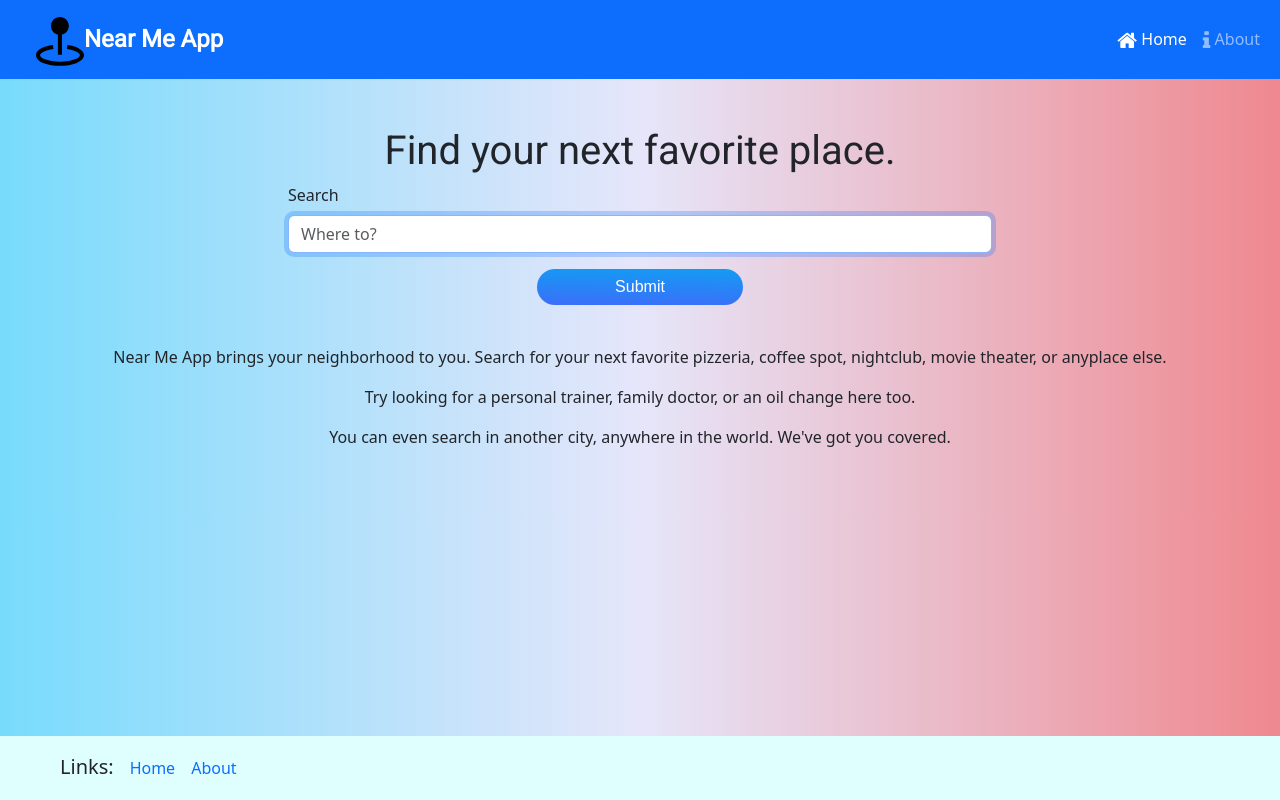
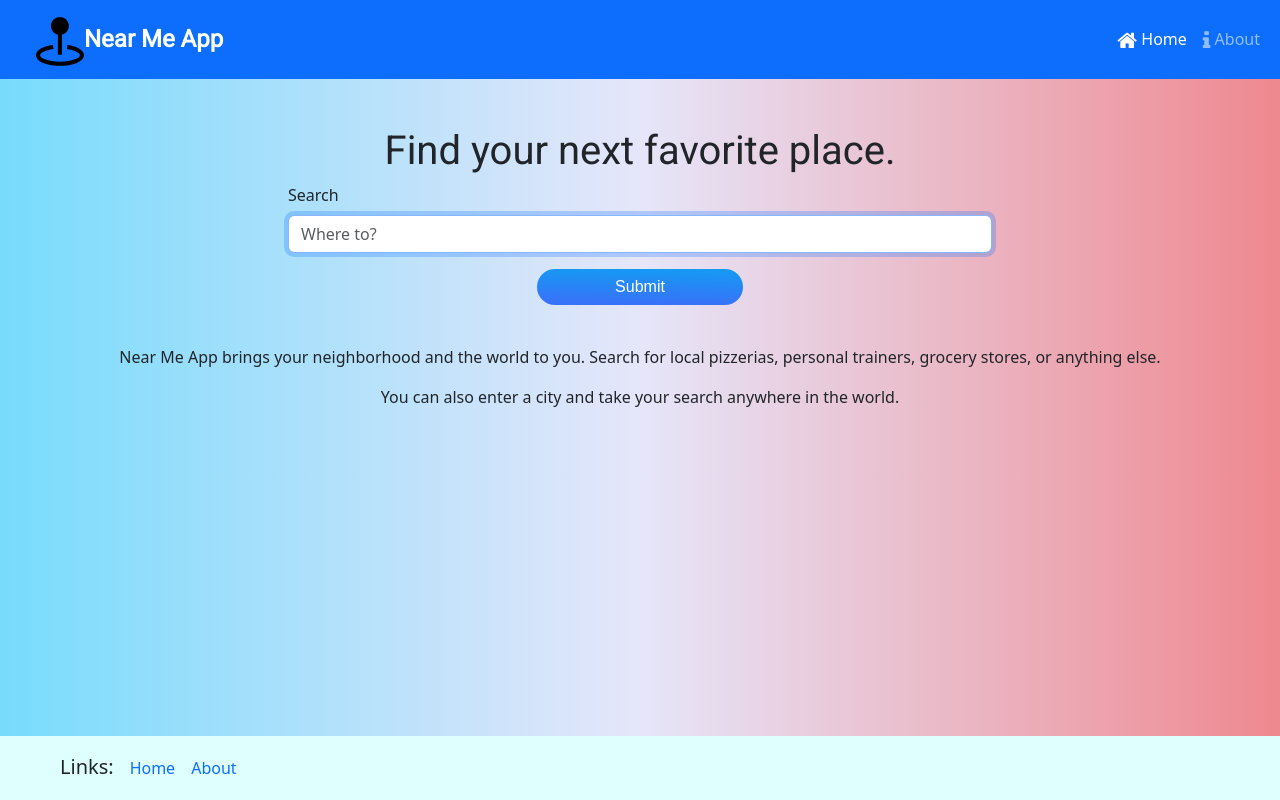
Before and after one commit to janbalangue/near-me-app, a React (Create React App) app: page / in a window 1280 px wide. Built offline with nearby package versions, Linux system fonts and the light colour scheme.

Commit message:
change home page text

```diff
--- a/src/pages/HomePage.js
+++ b/src/pages/HomePage.js
@@ -16,17 +16,11 @@ const HomePage = () => {
       <div id="textIntro">
         <br />
         <p className={style}>
-          Near Me App brings your neighborhood to you. Search for your next
-          favorite pizzeria, coffee spot, nightclub, movie theater, or anyplace
-          else.
+          Near Me App brings your neighborhood and the world to you. Search for local
+          pizzerias, personal trainers, grocery stores, or anything else.
         </p>
         <p className={style}>
-          Try looking for a personal trainer, family doctor, or an oil change
-          here too.
-        </p>
-        <p className={style}>
-          You can even search in another city, anywhere in the world. We've got
-          you covered.
+          You can also enter a city and take your search anywhere in the world.
         </p>
       </div>
     </Container>
```
